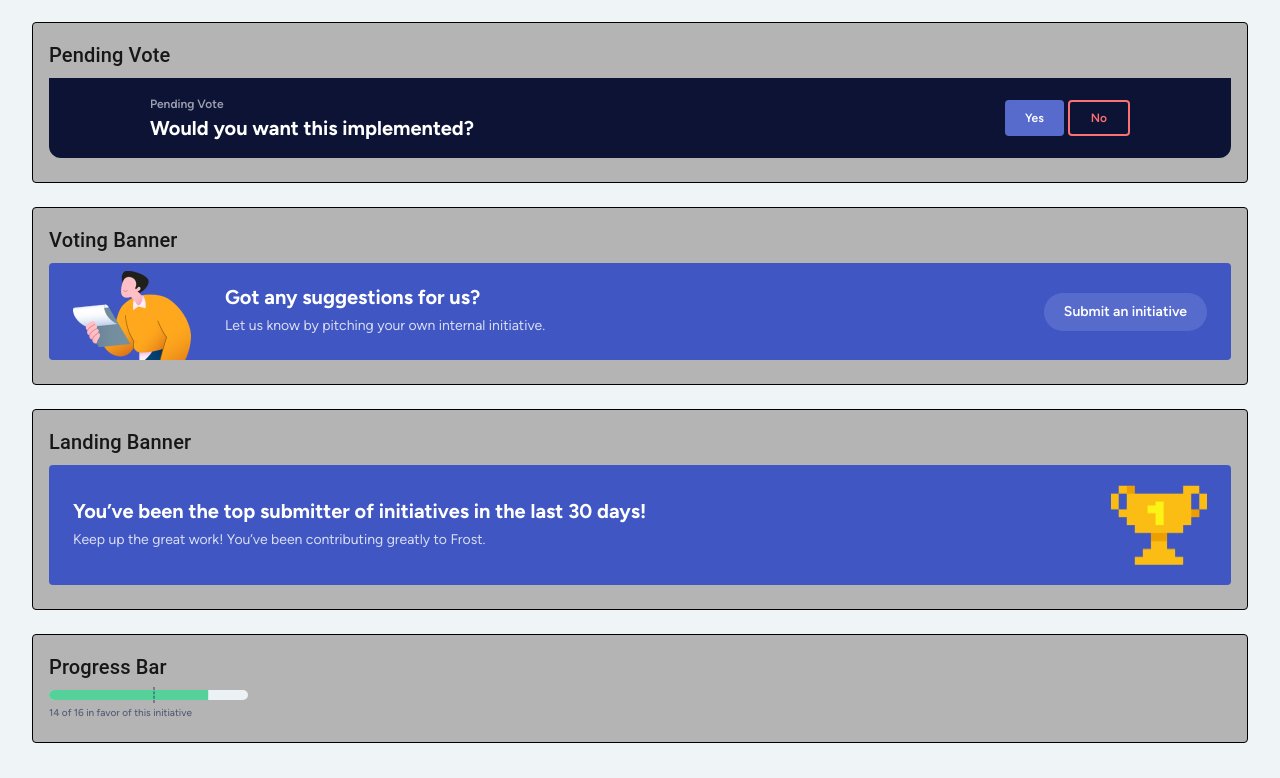
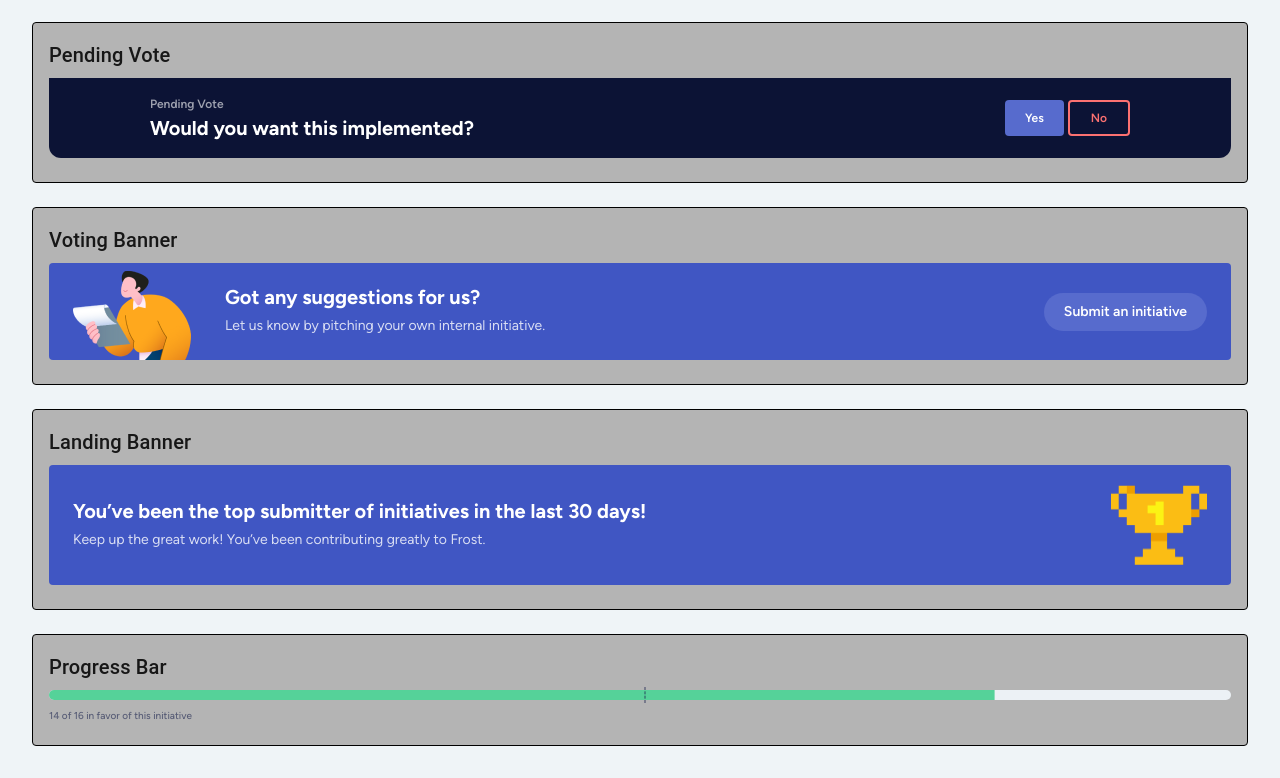
Before and after one commit to frost-jm/frost-initiatives, a React (Vite) app in the folder ui/: page /components-library in a window 1280 px wide. Shown: the part 3490-4268 px from the top of the page. Built offline with nearby package versions, Linux system fonts and the light colour scheme.

Commit message:
Updated width

```diff
--- a/ui/src/components/low-level-components/ProgressBar.tsx
+++ b/ui/src/components/low-level-components/ProgressBar.tsx
@@ -2,7 +2,7 @@ import { LinearProgress, Box } from '@mui/material';
 const ProgressBar = () => {
 	return (
 		<>
-			<Box sx={{ width: '100%', position: 'relative', maxWidth: '199px' }}>
+			<Box sx={{ width: '100%', position: 'relative' }}>
 				<LinearProgress
 					variant='determinate'
 					value={80}
@@ -30,7 +30,7 @@ const ProgressBar = () => {
 			</Box>
 			<Box
 				sx={{
-					marginTop: '8px',
+					marginTop: '11px',
 					fontFamily: 'Figtree-Medium,san-serif',
 					fontSize: '10px',
 					lineHeight: '1',
```
